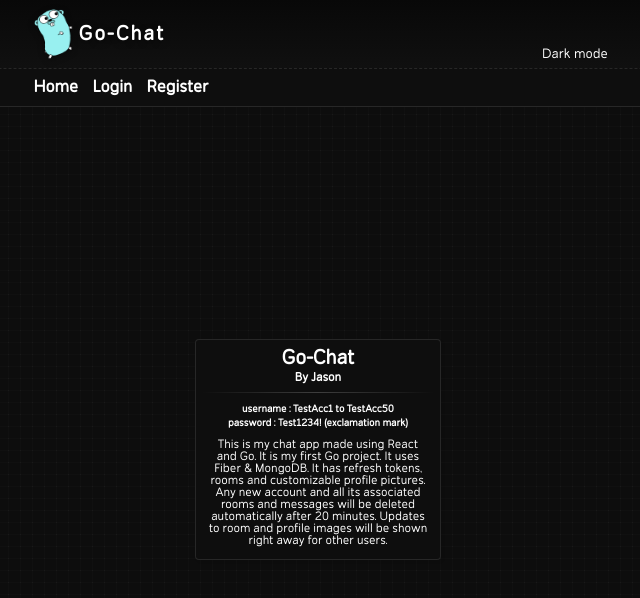
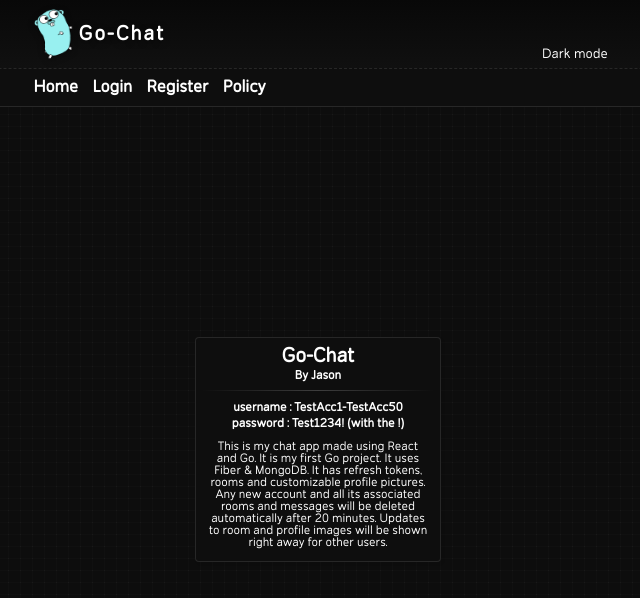
Before and after one commit to web-stuff-98/golang-chat-learning-project, a React (Create React App) app in the folder frontend/: page / in a window 1280 px wide. Shown: the top 598 px of the page, without its empty margins (322-962 px from the left). Built offline with nearby package versions, Linux system fonts and the light colour scheme; no server answers.

Commit message:
added a policy page

```diff
--- a/frontend/src/components/layout/Nav.tsx
+++ b/frontend/src/components/layout/Nav.tsx
@@ -24,6 +24,9 @@ export default function Nav() {
             </Link>
           </>
         )}
+        <Link to="/policy">
+          <span>Policy</span>
+        </Link>
         {user && (
           <>
             <button
@@ -42,7 +45,11 @@ export default function Nav() {
           </>
         )}
       </div>
-      {user && <div className={classes.userContainer}><User light reverse uid={user?.ID} user={user} /></div>}
+      {user && (
+        <div className={classes.userContainer}>
+          <User light reverse uid={user?.ID} user={user} />
+        </div>
+      )}
     </nav>
   );
 }
--- a/frontend/src/index.tsx
+++ b/frontend/src/index.tsx
@@ -12,6 +12,7 @@ import RoomList from "./routes/RoomList";
 import Room from "./routes/Room";
 import Settings from "./routes/Settings";
 import NotFound from "./routes/NotFound";
+import Policy from "./routes/Policy";
 
 const root = ReactDOM.createRoot(
   document.getElementById("root") as HTMLElement
@@ -22,6 +23,7 @@ root.render(
       <Route path="/" element={<App />}>
         <Route index element={<Home />} />
         <Route path="login" element={<Login />} />
+        <Route path="policy" element={<Policy />} />
         <Route path="register" element={<Register />} />
         <Route path="settings" element={<Settings />} />
         <Route path="room/edit" element={<RoomEditor />} />
--- a/frontend/src/routes/Home.tsx
+++ b/frontend/src/routes/Home.tsx
@@ -6,8 +6,8 @@ export default function Home() {
         <h1>Go-Chat</h1>
         <h2>By Jason</h2>
         <hr/>
-        <h3>username : TestAcc1 to TestAcc50</h3>
-        <h3>password : Test1234! (exclamation mark)</h3>
+        <h3>username : TestAcc1-TestAcc50</h3>
+        <h3>password : Test1234! (with the !)</h3>
         <p>This is my chat app made using React and Go. It is my first Go project. It uses Fiber & MongoDB. It has refresh tokens, rooms and customizable profile pictures. Any new account and all its associated rooms and messages will be deleted automatically after 20 minutes. Updates to room and profile images will be shown right away for other users.</p>
     </div>
   );
--- /dev/null
+++ b/frontend/src/routes/Policy.tsx
@@ -0,0 +1,18 @@
+import classes from "../styles/pages/Home.module.scss";
+
+export default function Policy() {
+  return (
+    <div className={classes.container}>
+      <h1>Privacy & Cookies policy</h1>
+      <hr />
+      <p style={{ padding: "0" }}>
+        This website uses cookies to facilitate user logins. Accounts and all
+        associated data are deleted automatically after 20 minutes. Your IP
+        address is stored locally in memory in order for the rate limiter to
+        function, which guards against spam and repeated login attempts. No
+        information is stored with any 3rd party or used for any reason other
+        than as described here.
+      </p>
+    </div>
+  );
+}
--- a/frontend/src/styles/pages/Home.module.scss
+++ b/frontend/src/styles/pages/Home.module.scss
@@ -22,7 +22,6 @@
   h3 {
     padding: 0 var(--padding);
     white-space: nowrap;
-    font-size: var(--font-xs);
   }
 
   h3:first-of-type {
```
